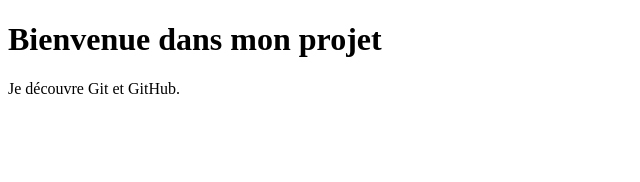
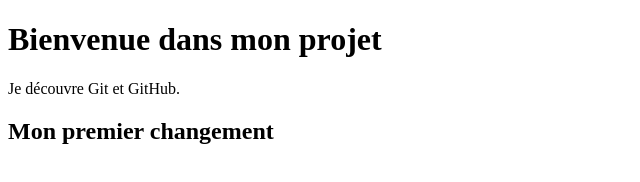
Before and after one commit to safaeelimrani12-svg/tp-git-intro, a plain HTML site: page index.html in a window 1280 px wide. Shown: the whole page, without its empty margins (0-640 px from the left). Drawn offline with Linux system fonts and the light colour scheme.

Commit message:
Modification de index.html

```diff
--- a/index.html
+++ b/index.html
@@ -8,5 +8,6 @@
 <body>
     <h1>Bienvenue dans mon projet</h1>
     <p>Je découvre Git et GitHub.</p>
+	<h2>Mon premier changement</h2>
 </body>
 </html>
```
